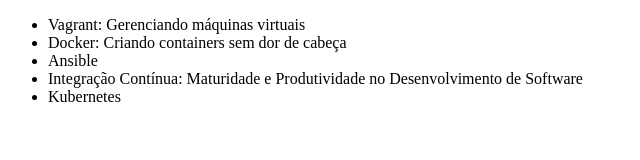
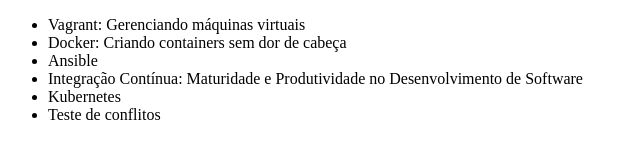
Before and after one commit to felipe-siqueira-dev/alura-git, a plain HTML site: page index.html in a window 1280 px wide. Shown: the whole page, without its empty margins (0-640 px from the left). Drawn offline with Linux system fonts and the light colour scheme.

Commit message:
Finalizando conflitos com rebase

```diff
--- a/index.html
+++ b/index.html
@@ -11,6 +11,7 @@
         <li>Ansible</li>
         <li>Integração Contínua: Maturidade e Produtividade no Desenvolvimento de Software</li>
         <li>Kubernetes</li>
+        <li>Teste de conflitos</li>
     </ul>
 </body>
 </html>
```
